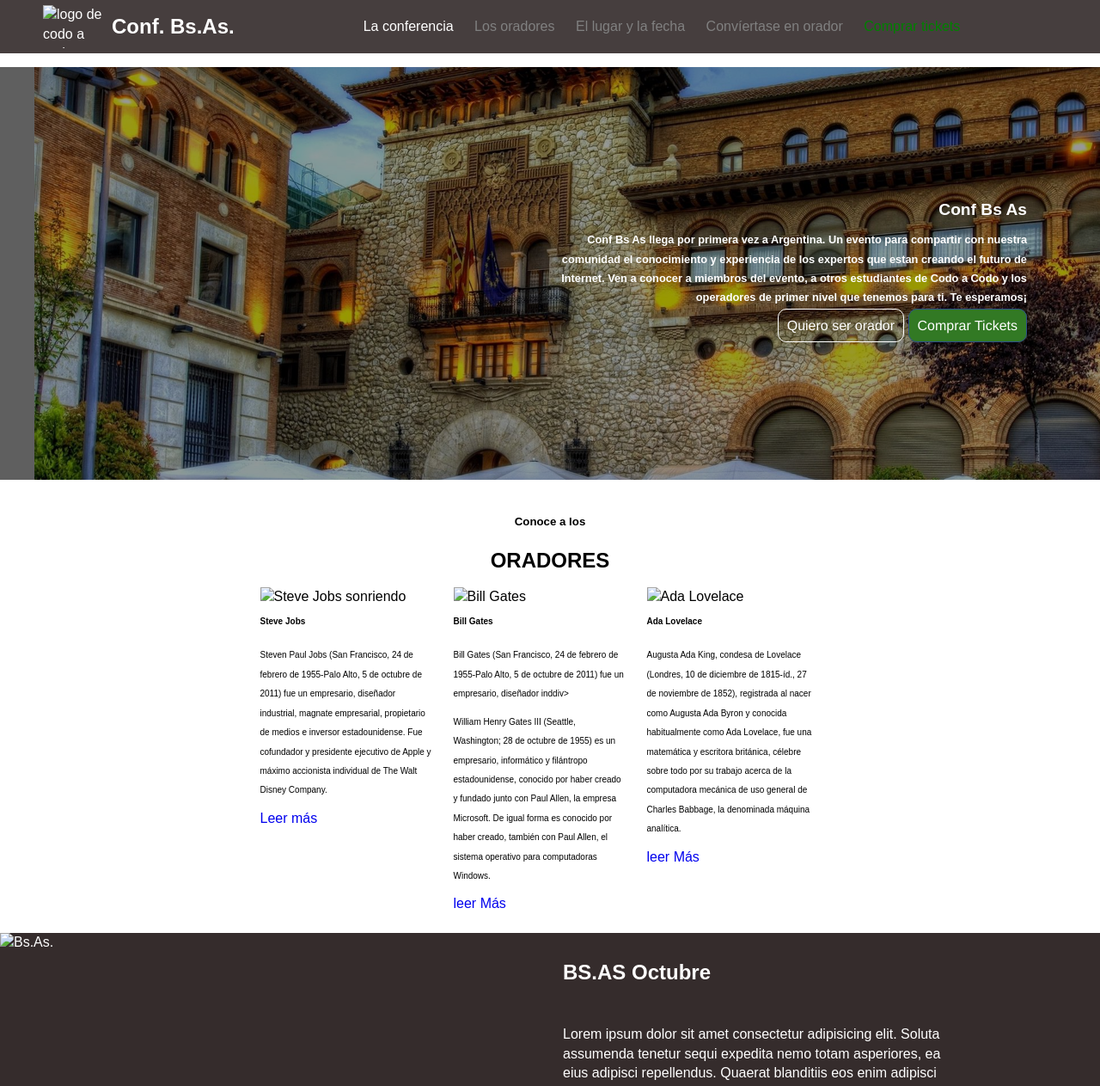
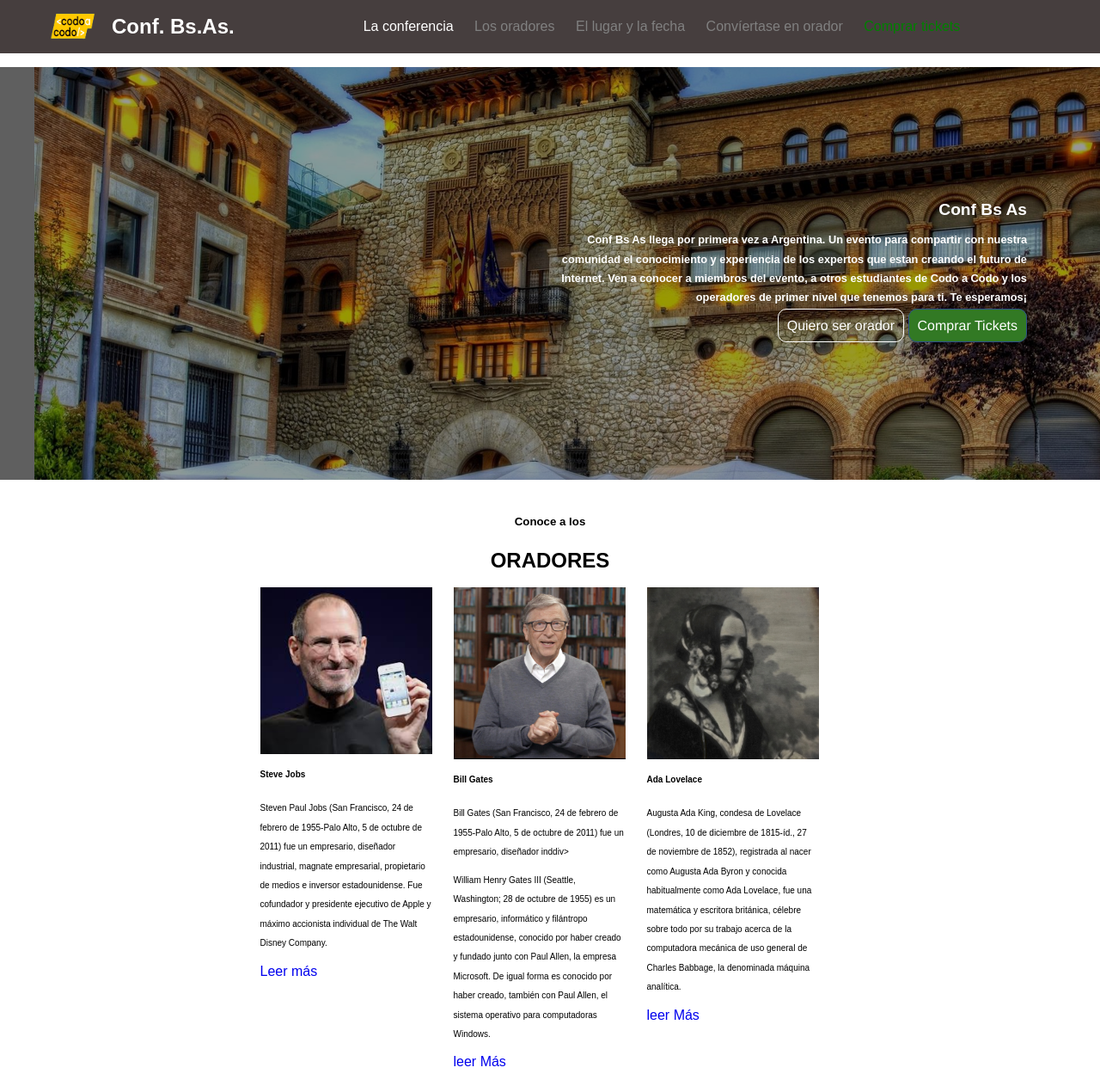
Before and after one commit to Nicolaza62/PRUEBA, a plain HTML site: page index.html in a window 1280 px wide. Shown: the top 1263 px of the page at 86% size. Drawn offline with Linux system fonts and the light colour scheme; files that its build step writes are made by us from their sources; grey boxes are pictures that could not be loaded; files whose address does not match are found by name.

Commit message:
subida 2 oct 2022

```diff
--- a/index.html
+++ b/index.html
@@ -4,7 +4,7 @@
     <meta charset="UTF-8">
     <meta http-equiv="X-UA-Compatible" content="IE=edge">
     <meta name="viewport" content="width=device-width, initial-scale=1.0">
-    <link rel="stylesheet" href="../proyecto_cac/css/style_tf3.css">
+    <link rel="stylesheet" href="../css/style_tf3.css">
     <title>Document</title>
     <link rel="shortcut icon" href="../assets/imagenes/nicolas.png">
 
@@ -13,7 +13,7 @@
 <!--<header class="header"> -->
     <div>
     <div class="conteiner1">
-               <img  src="../proyecto_cac/assets/imagenes/codoacodo.png" class="cac_icono" width="70" height="50" alt="logo de codo a codo" loading="lazy">
+               <img  src="../assets/imagenes/codoacodo.png" class="cac_icono" width="70" height="50" alt="logo de codo a codo" loading="lazy">
 
                  <h2>Conf. Bs.As. </h2>
                 <div>
@@ -31,7 +31,7 @@
                     </nav>
                 </div>
 
-       <!-- <img src="../assets/imagenes/nicolas.png"  class="nico_icono" width="50" height="50" alt="Nico">-->
+
 
     </div>
 
@@ -63,7 +63,7 @@
     </div>
     </div>
    </div>
-     <!--</header>-->
+
 
 
     <main>
@@ -73,7 +73,7 @@
         </div>
         <div class="oradores">
             <div class="item5">
-                <div><img src="../proyecto_cac/assets/imagenes/steve.jpg" alt="Steve Jobs sonriendo" width="200" loading="lazy"  ></div>
+                <div><img src="../assets/imagenes/steve.jpg" alt="Steve Jobs sonriendo" width="200" loading="lazy"  ></div>
                 <div><h1>Steve Jobs</h1></div>
                 <div><p>Steven Paul Jobs (San Francisco, 24 de febrero de 1955-Palo Alto, 5 de octubre de 2011) fue un empresario, diseñador industrial, magnate empresarial, propietario de medios e inversor estadounidense. Fue cofundador y presidente ejecutivo de Apple y máximo accionista individual de The Walt Disney Company.</p></div>
                 <div><a href="https://es.wikipedia.org/wiki/Steve_Jobs">Leer más</a></div>
@@ -82,7 +82,7 @@
 
             <div class="item5">
             <!--es una etiqueta contenedora y es una etiqueta comodin en bloque-->
-                <div><img src="../proyecto_cac/assets/imagenes/bill.jpg" alt="Bill Gates" width="200"  loading="lazy" ></div>
+                <div><img src="../assets/imagenes/bill.jpg" alt="Bill Gates" width="200"  loading="lazy" ></div>
                 <div><h1>Bill Gates</h1></div>
                 <div><p>Bill Gates (San Francisco, 24 de febrero de 1955-Palo Alto, 5 de octubre de 2011) fue un empresario, diseñador inddiv><p>William Henry Gates III (Seattle, Washington; 28 de octubre de 1955) es un empresario, informático y filántropo estadounidense, conocido por haber creado y fundado junto con Paul Allen, la empresa Microsoft. De igual forma es conocido por haber creado, también con Paul Allen, el sistema operativo para computadoras Windows.</p></div>
                 <div><a href="https://es.wikipedia.org/wiki/Bill_Gates">leer Más</a></div>
@@ -90,7 +90,7 @@
 
             <div class="item5" >
                 <!--etiqueta comodin en bloque-->
-                <div><img src="../proyecto_cac/assets/imagenes/ada.jpeg" alt="Ada Lovelace" width="200"  loading="lazy" ></div>
+                <div><img src="../assets/imagenes/ada.jpeg" alt="Ada Lovelace" width="200"  loading="lazy" ></div>
                 <div> <h1>Ada Lovelace</h1></div>
                 <div><p>Augusta Ada King, condesa de Lovelace (Londres, 10 de diciembre de 1815-íd., 27 de noviembre de 1852), registrada al nacer como Augusta Ada Byron y conocida habitualmente como Ada Lovelace, fue una matemática y escritora británica, célebre sobre todo por su trabajo acerca de la computadora mecánica de uso general de Charles Babbage, la denominada máquina analítica. </p></div>
                     <!--Fue la primera en reconocer que la máquina tenía aplicaciones más allá del cálculo puro y en haber publicado lo que se reconoce hoy como el primer algoritmo destinado a ser procesado por una máquina, por lo que se la considera como la primera programadora de ordenadores.</p>-->
@@ -120,7 +120,7 @@
 
         <div class="publicidad">
             <div class="iten">
-                <img src="../proyecto_cac/assets/imagenes/honolulu.jpg" width="100%" height="100%" alt="Bs.As." loading="lazy">
+                <img src="../assets/imagenes/honolulu.jpg" width="100%" height="100%" alt="Bs.As." loading="lazy">
 
             </div>
             <div class="iten">
```
